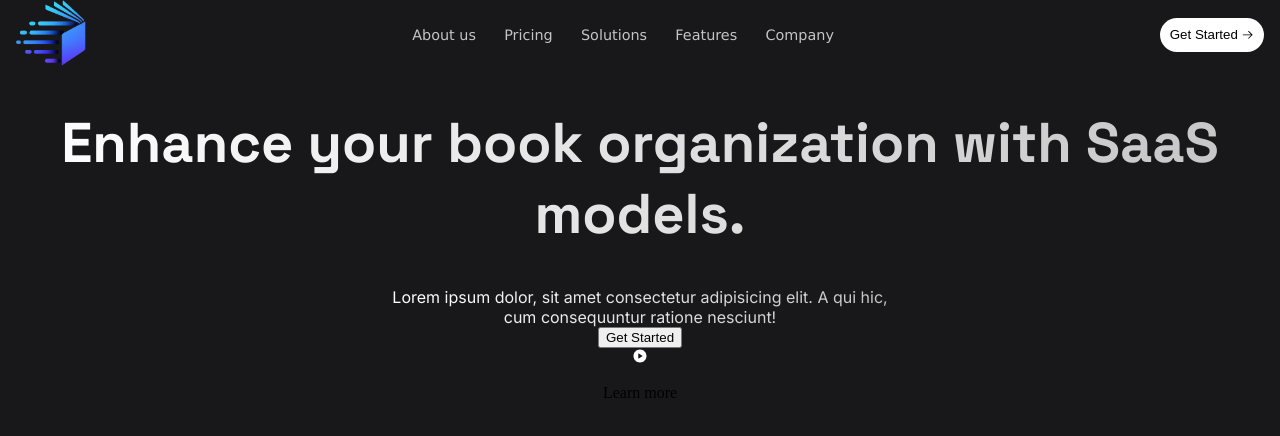
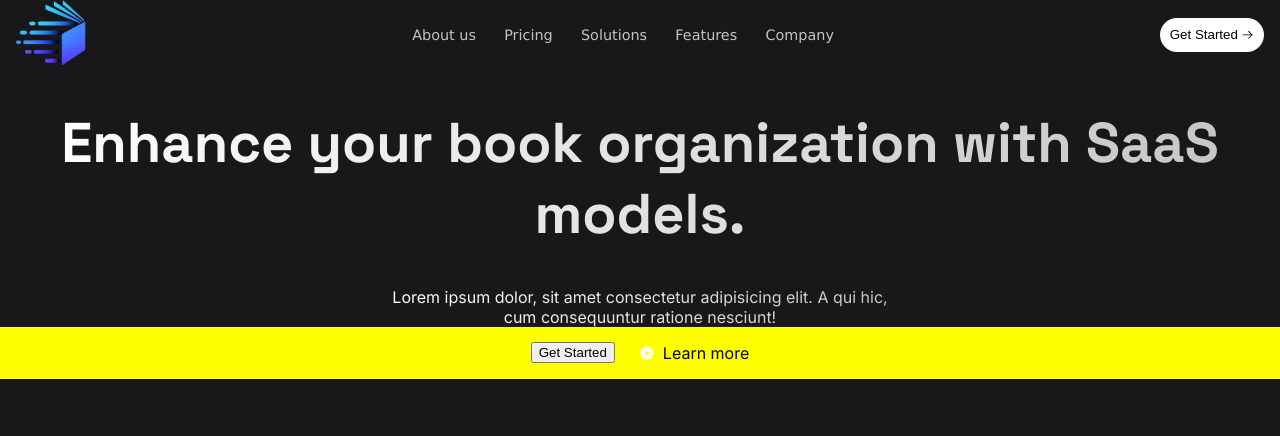
Before and after one commit to cauealb/biblioteca-front-simple, a React (Vite) app: page / in a window 1280 px wide. Shown: the top 436 px of the page. Built offline with nearby package versions, Linux system fonts and the light colour scheme.

Commit message:
style: Incluindo alinhameneto

```diff
--- a/src/modules/Landing Page/pages/style.module.css
+++ b/src/modules/Landing Page/pages/style.module.css
@@ -46,13 +46,31 @@
         color: transparent;
         -webkit-text-fill-color: transparent;
     }
+
+    div {
+        font-family: 'Inter', sans-serif;
+    }
 }
 
 .mainDescription {
     margin: auto;
-    font-family: 'Inter', sans-serif;
     background: linear-gradient(to right, white, #c4c4c4);
     background-clip: text;
     color: transparent;
     width: 500px;
 }
+
+.btn {
+    display: flex;
+    background-color: yellow;
+    justify-content: center;
+    align-items: center;
+    gap: 1.5rem;
+
+    div {
+        display: flex;
+        justify-content: center;
+        align-items: center;
+        gap: 0.5rem;
+    }
+}
```
